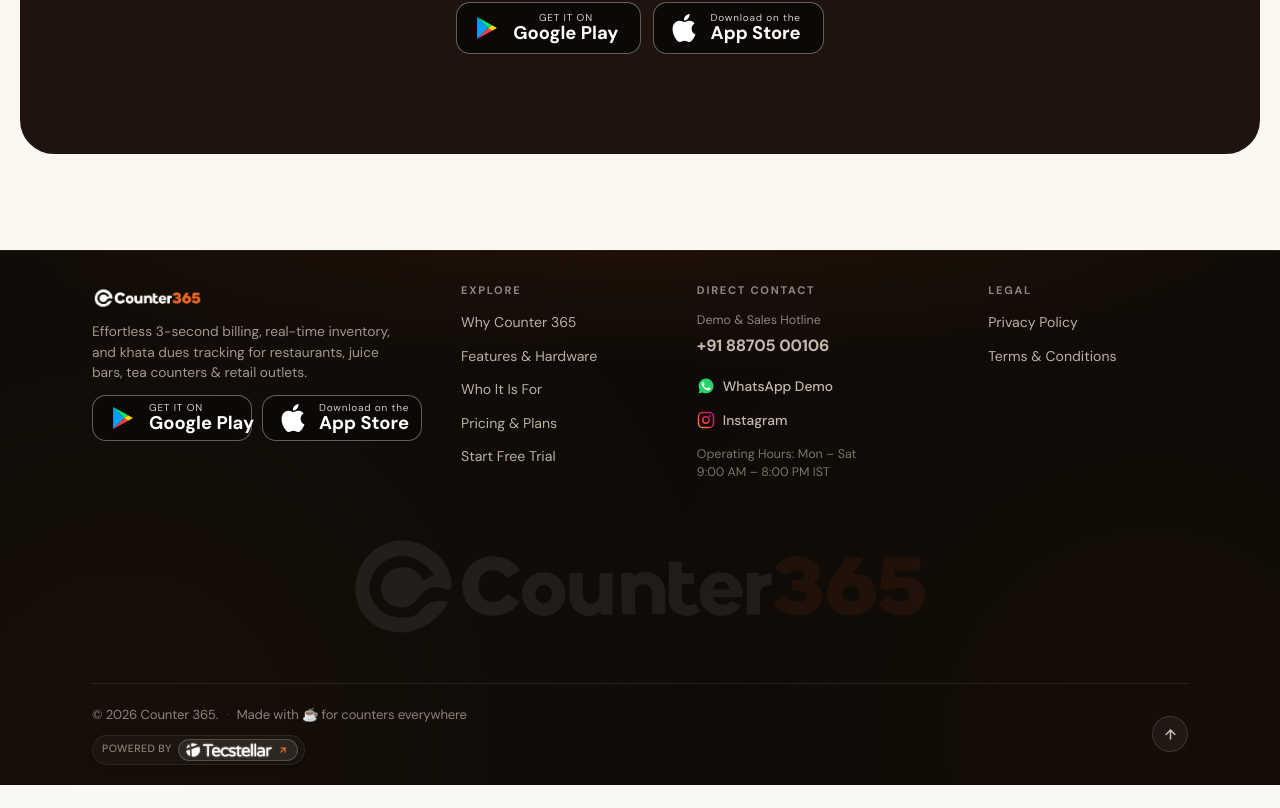
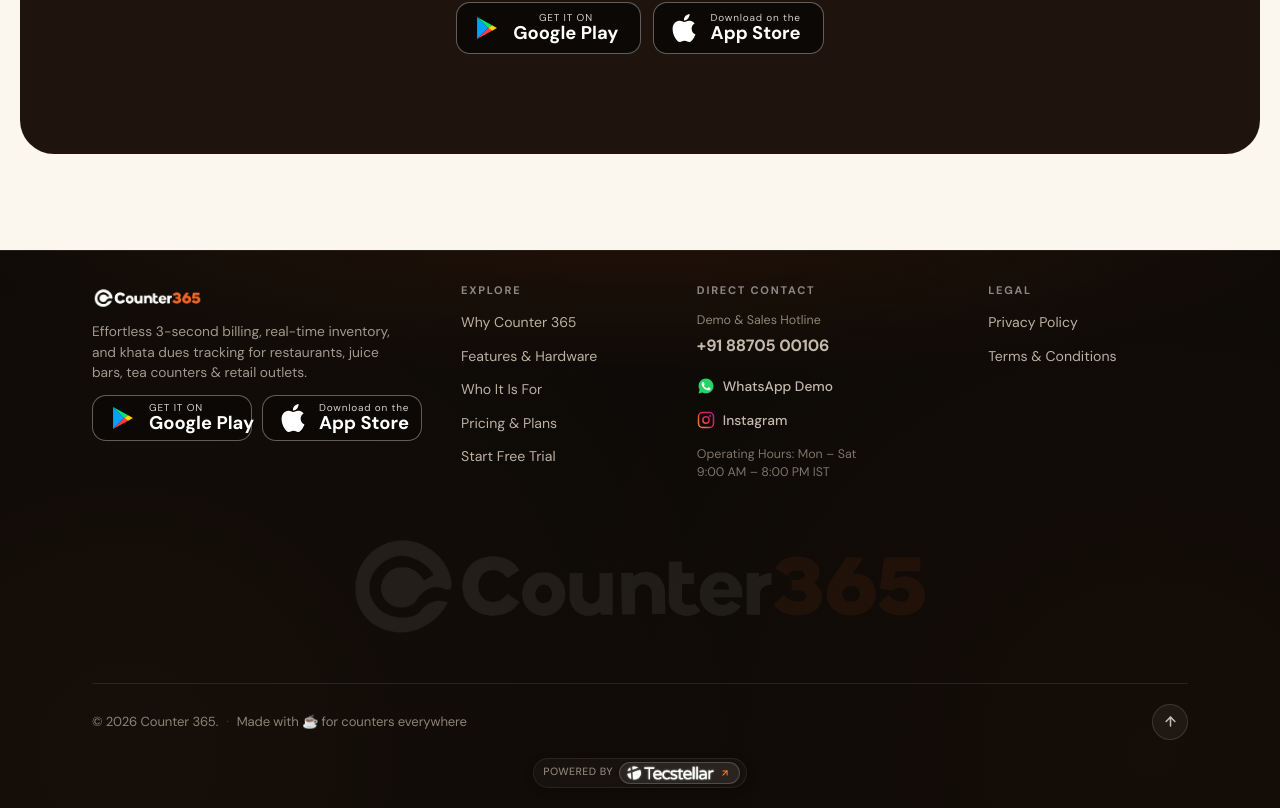
Before and after one commit to Tecstellar/Counter365--Website, a React (Vite) app: page / in a window 1280 px wide. Shown: the part 4942-5750 px from the top of the page. Before the commit the page ends 5727 px from the top, so only its background shows below. Built offline with nearby package versions, Linux system fonts and the light colour scheme; no server answers; a web font is replaced by a local one.

Commit message:
feat(footer): position Powered by Tecstellar in bottom center container below copyright

```diff
--- a/src/screens/landing/LandingPage.tsx
+++ b/src/screens/landing/LandingPage.tsx
@@ -1167,8 +1167,7 @@ export const LandingPage: React.FC = () => {
         /* Bottom Bar */
         .fb {
           display: flex;
-          align-items: center;
-          justify-content: space-between;
+          flex-direction: column;
           gap: 16px;
           border-top: 1px solid rgba(255, 255, 255, 0.09);
           padding-top: 20px;
@@ -1177,24 +1176,36 @@ export const LandingPage: React.FC = () => {
           z-index: 3;
         }
 
+        .fb-main-row {
+          display: flex;
+          align-items: center;
+          justify-content: space-between;
+          width: 100%;
+          gap: 16px;
+        }
+
         .fb-left {
           display: flex;
-          flex-direction: column;
-          align-items: flex-start;
-          gap: 6px;
+          align-items: center;
+          gap: 8px;
           color: #8c8275;
           font-size: 0.82rem;
           letter-spacing: -0.01em;
-        }
-
-        .fb-center {
-          display: none;
+          flex-wrap: wrap;
         }
 
         .fb-right {
           display: flex;
           align-items: center;
           gap: 12px;
+        }
+
+        .fb-center-row {
+          display: flex;
+          align-items: center;
+          justify-content: center;
+          width: 100%;
+          padding-top: 2px;
         }
 
         /* Powered by Tecstellar Badge */
@@ -2284,17 +2295,37 @@ export const LandingPage: React.FC = () => {
             />
           </div>
 
-          {/* Bottom Bar: Left (Copyright + Powered by Tecstellar below it) | Right (Back to top) */}
+          {/* Bottom Bar: Row 1 (Copyright & Back to Top) | Row 2 Below it (Bottom Center: Powered by Tecstellar) */}
           <div className="fb">
-            <div className="fb-left">
-              <div style={{ display: 'flex', alignItems: 'center', gap: '8px', flexWrap: 'wrap' }}>
+            <div className="fb-main-row">
+              <div className="fb-left">
                 <span>© 2026 Counter 365.</span>
                 <span style={{ opacity: 0.35 }}>·</span>
                 <span>Made with ☕ for counters everywhere</span>
               </div>
 
-              {/* Powered by Tecstellar Container (Compact, positioned below 2026 Counter 365) */}
-              <div className="ft-powered-block" style={{ marginTop: '4px' }}>
+              <div className="fb-right">
+                <a
+                  className="ft-back-to-top"
+                  href="#top"
+                  onClick={(e) => {
+                    e.preventDefault();
+                    window.scrollTo({ top: 0, behavior: 'smooth' });
+                  }}
+                  title="Back to top"
+                  aria-label="Back to top"
+                >
+                  <svg width="15" height="15" viewBox="0 0 24 24" fill="none" stroke="currentColor" strokeWidth="2.5" strokeLinecap="round" strokeLinejoin="round">
+                    <line x1="12" y1="19" x2="12" y2="5" />
+                    <polyline points="5 12 12 5 19 12" />
+                  </svg>
+                </a>
+              </div>
+            </div>
+
+            {/* Bottom Center Container (Below 2026 Counter 365) */}
+            <div className="fb-center-row">
+              <div className="ft-powered-block">
                 <span className="ft-powered-txt">Powered by</span>
                 <a
                   href="https://tecstellar.com"
@@ -2325,24 +2356,6 @@ export const LandingPage: React.FC = () => {
                 </a>
               </div>
             </div>
-
-            <div className="fb-right">
-              <a
-                className="ft-back-to-top"
-                href="#top"
-                onClick={(e) => {
-                  e.preventDefault();
-                  window.scrollTo({ top: 0, behavior: 'smooth' });
-                }}
-                title="Back to top"
-                aria-label="Back to top"
-              >
-                <svg width="15" height="15" viewBox="0 0 24 24" fill="none" stroke="currentColor" strokeWidth="2.5" strokeLinecap="round" strokeLinejoin="round">
-                  <line x1="12" y1="19" x2="12" y2="5" />
-                  <polyline points="5 12 12 5 19 12" />
-                </svg>
-              </a>
-            </div>
           </div>
         </div>
       </footer>
```
